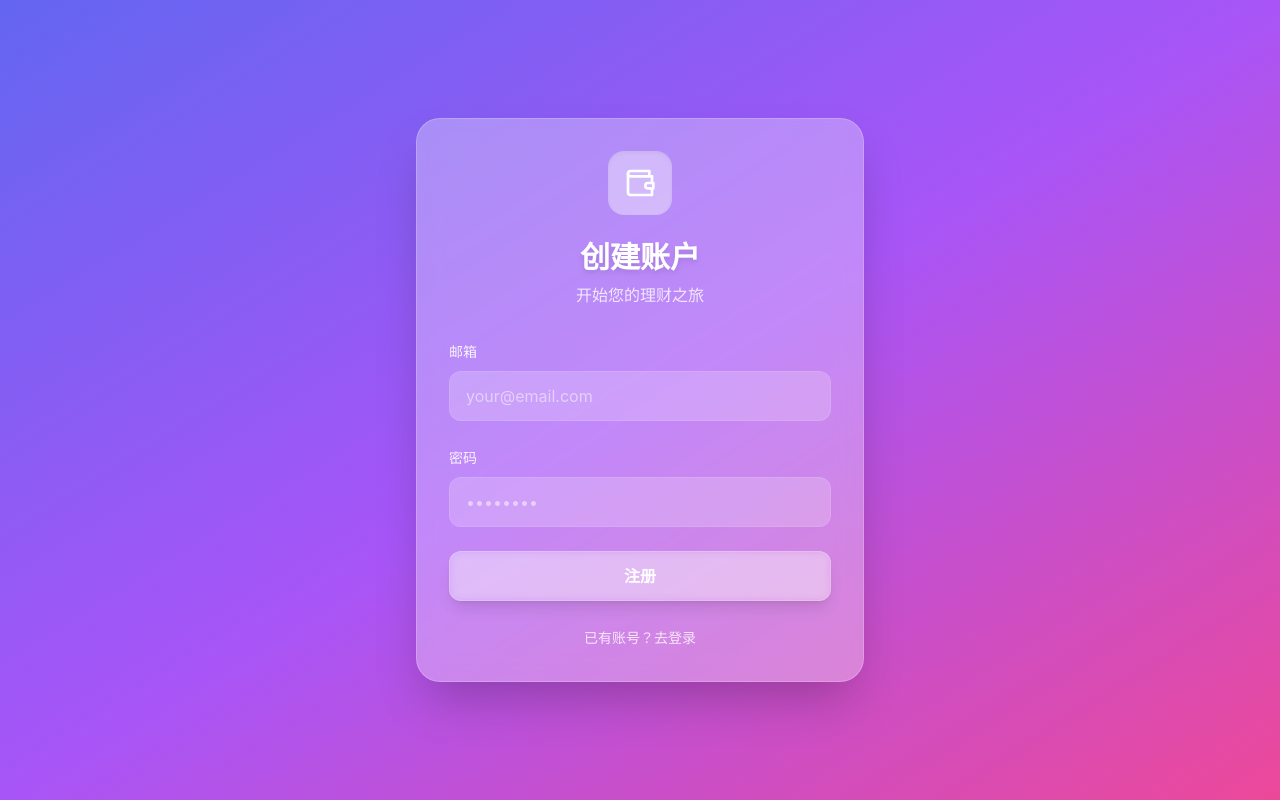
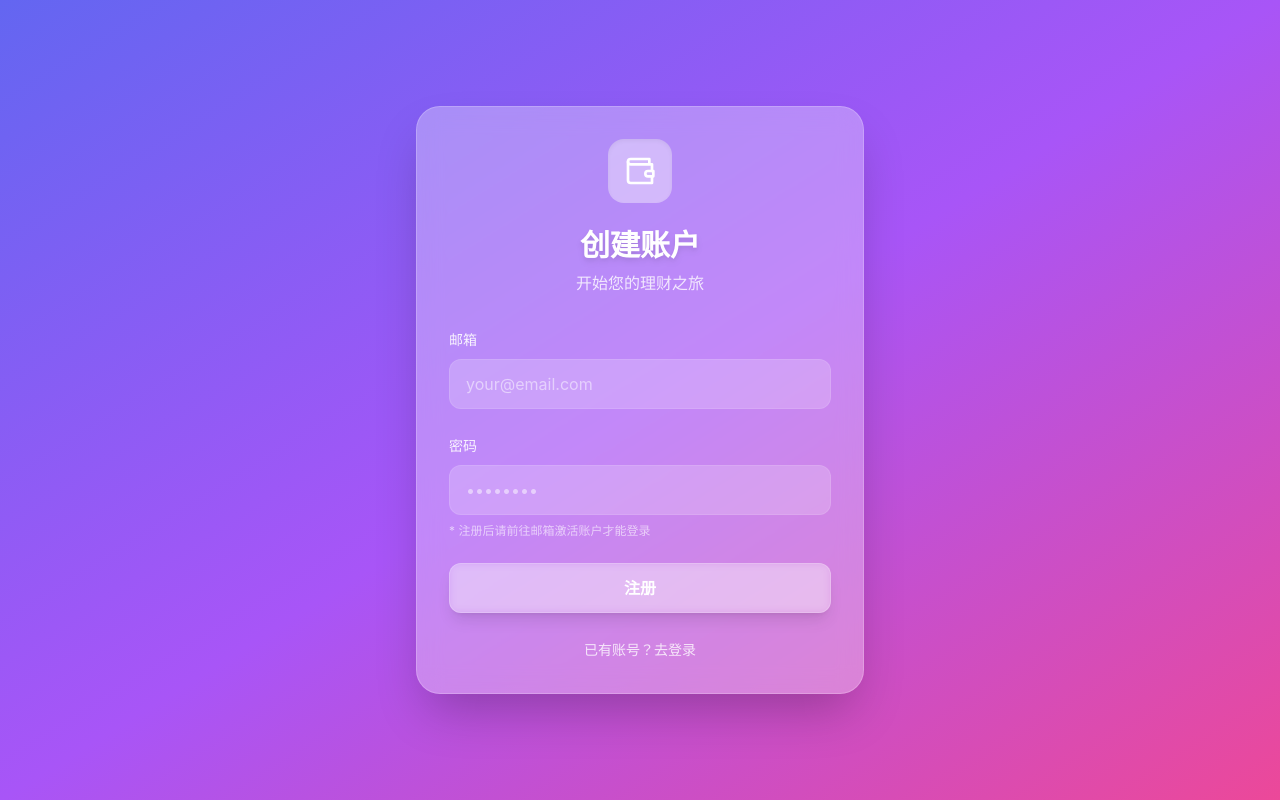
Before and after one commit to Jinshuooo/Bookkeeping, a React (Vite) app: page /auth in a window 1280 px wide. Both pictures are taken after a click on the button "没有账号？去注册". Built offline with nearby package versions, Linux system fonts and the light colour scheme; no server answers.

Commit message:
更改了网页图表，以及标签页名字，优化注册页面

```diff
--- a/index.html
+++ b/index.html
@@ -1,13 +1,16 @@
 <!doctype html>
 <html lang="en">
+
 <head>
   <meta charset="UTF-8" />
-    <link rel="icon" type="image/svg+xml" href="/vite.svg" />
+  <link rel="icon" type="image/png" href="/init.png" />
   <meta name="viewport" content="width=device-width, initial-scale=1.0" />
-    <title>jizhang</title>
+  <title>Money Manager</title>
 </head>
+
 <body>
   <div id="root"></div>
   <script type="module" src="/src/main.jsx"></script>
 </body>
+
 </html>
--- a/package.json
+++ b/package.json
@@ -1,5 +1,5 @@
 {
-  "name": "jizhang",
+  "name": "Bookkeeping",
   "private": true,
   "version": "0.0.0",
   "type": "module",
--- a/src/pages/Auth.jsx
+++ b/src/pages/Auth.jsx
@@ -76,6 +76,11 @@ export default function Auth() {
                             className="w-full px-4 py-3 rounded-xl bg-white/20 border border-white/10 text-white placeholder-white/50 focus:bg-white/30 focus:border-white/30 focus:ring-2 focus:ring-white/20 outline-none transition-all"
                             placeholder="••••••••"
                         />
+                        {!isLogin && (
+                            <p className="text-xs text-white/60 mt-2">
+                                * 注册后请前往邮箱激活账户才能登录
+                            </p>
+                        )}
                     </div>
 
                     <button
```
Also changed, not shown: public/init.png (added). Lines whose indentation alone changed are shown as unchanged.
